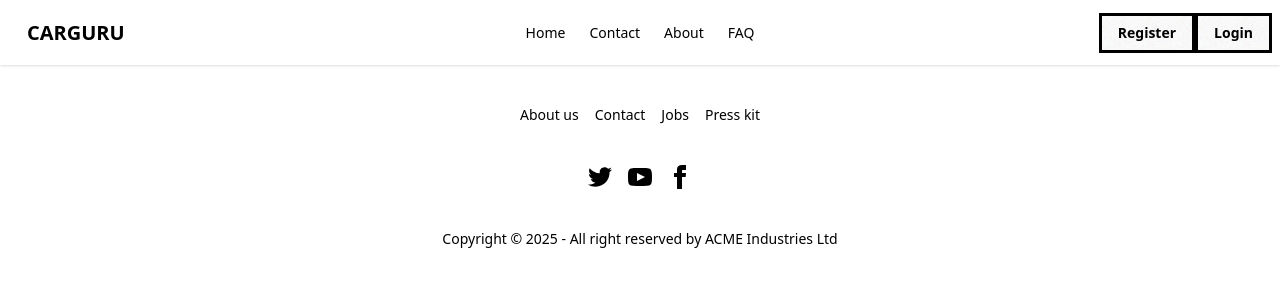
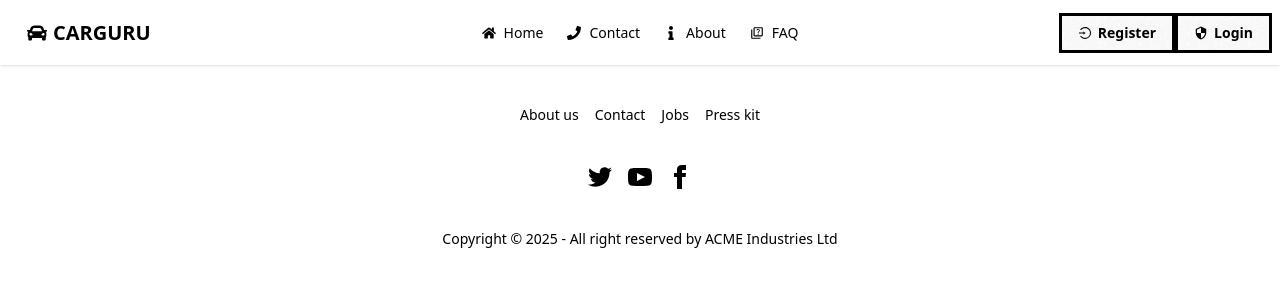
Before and after one commit to theekaguru/CARGURU-UI, a React (Vite) app: page / in a window 1280 px wide. Shown: the top 300 px of the page. Built offline with nearby package versions, Linux system fonts and the light colour scheme.

Commit message:
responsive navbar

```diff
--- a/package.json
+++ b/package.json
@@ -14,6 +14,7 @@
     "lucide-react": "^0.525.0",
     "react": "^19.1.0",
     "react-dom": "^19.1.0",
+    "react-icons": "^5.5.0",
     "react-router": "^7.6.3",
     "react-router-dom": "^7.6.3",
     "tailwindcss": "^4.1.11"
--- a/src/Components/Navbar.tsx
+++ b/src/Components/Navbar.tsx
@@ -1,3 +1,7 @@
+import { Info } from "lucide-react"
+import { AiOutlineLogin } from "react-icons/ai"
+import { FaCar, FaHome, FaInfo, FaPhone } from "react-icons/fa"
+import { MdOutlineQuiz, MdOutlineSecurity } from "react-icons/md"
 import { Link } from "react-router-dom"
 
 
@@ -12,22 +16,22 @@ export const Navbar = () => {
       <ul
         tabIndex={0}
         className="menu menu-sm dropdown-content bg-base-100 rounded-box z-1 mt-3 w-52 p-2 shadow">
-      <li><Link to='/'>Home</Link></li>
-       <li><Link to='/contact'>Contact</Link></li>
-        <li><Link to='/about'>About</Link></li>
-         <li><Link to='/faq'>FAQ</Link></li>
+      <li><Link to='/'><FaHome/>Home</Link></li>
+       <li><Link to='/contact'><FaPhone/>Contact</Link></li>
+        <li><Link to='/about'><FaInfo/>About</Link></li>
+         <li><Link to='/faq'><MdOutlineQuiz />FAQ</Link></li>
            <li><Link to='/register'>Register</Link></li>
              <li><Link to='/login'>Login</Link></li>
       </ul>
     </div>
-    <a className="btn btn-ghost text-xl">CARGURU</a>
+    <a className="btn btn-ghost text-xl"><FaCar/>CARGURU</a>
   </div>
   <div className="navbar-center hidden lg:flex">
     <ul className="menu menu-horizontal px-1">
-      <li><Link to='/'>Home</Link></li>
-       <li><Link to='/contact'>Contact</Link></li>
-        <li><Link to='/about'>About</Link></li>
-         <li><Link to='/faq'>FAQ</Link></li>
+      <li><Link to='/'><FaHome/>Home</Link></li>
+       <li><Link to='/contact'><FaPhone/>Contact</Link></li>
+        <li><Link to='/about'><FaInfo/>About</Link></li>
+         <li><Link to='/faq'><MdOutlineQuiz />FAQ</Link></li>
 
 
 
@@ -35,8 +39,8 @@ export const Navbar = () => {
   </div>
   <div className="navbar-end">
      <ul>
-    <Link to='/register' className="btn">Register</Link>
-    <Link to='/login' className="btn">Login</Link>
+    <Link to='/register' className="btn"><AiOutlineLogin/>Register</Link>
+    <Link to='/login' className="btn"><MdOutlineSecurity />Login</Link>
      </ul>
 
   </div>
```
Also changed, not shown: 2 other files (tests, documents, lock files or other folders).
